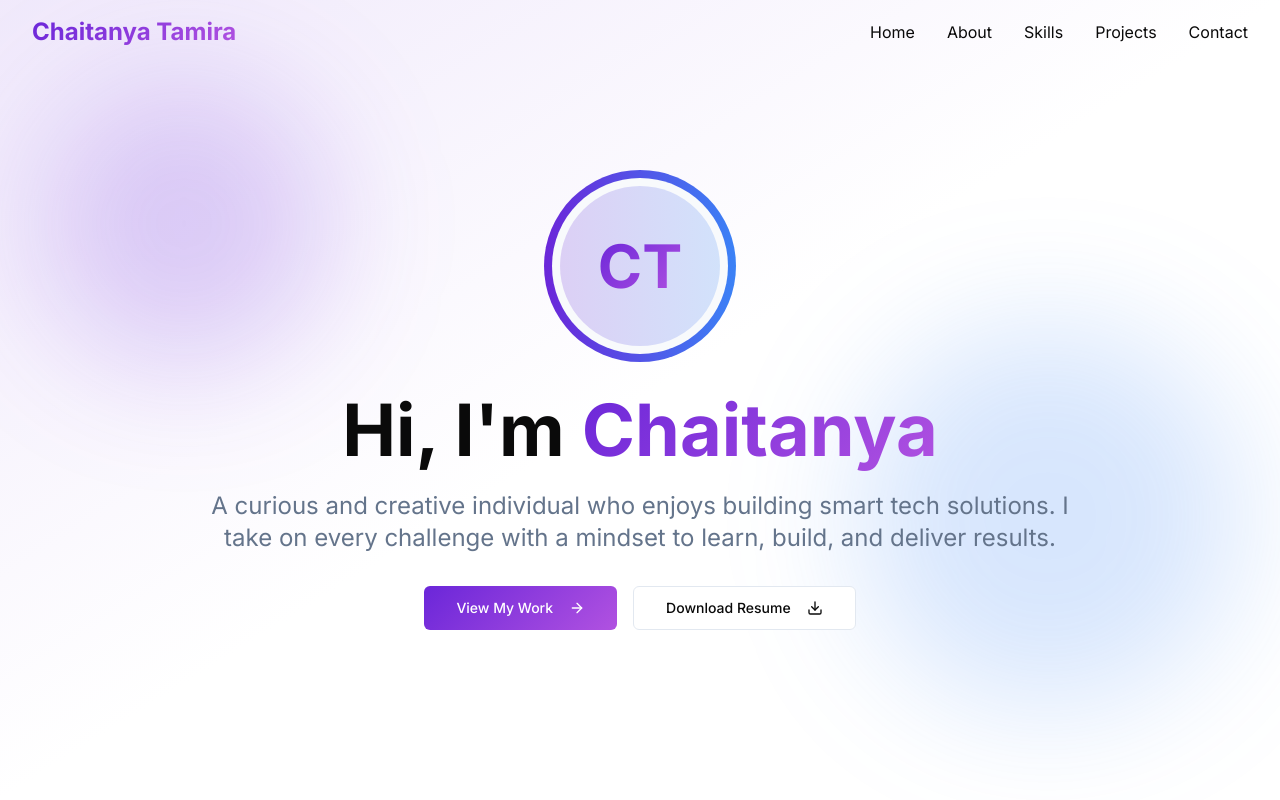
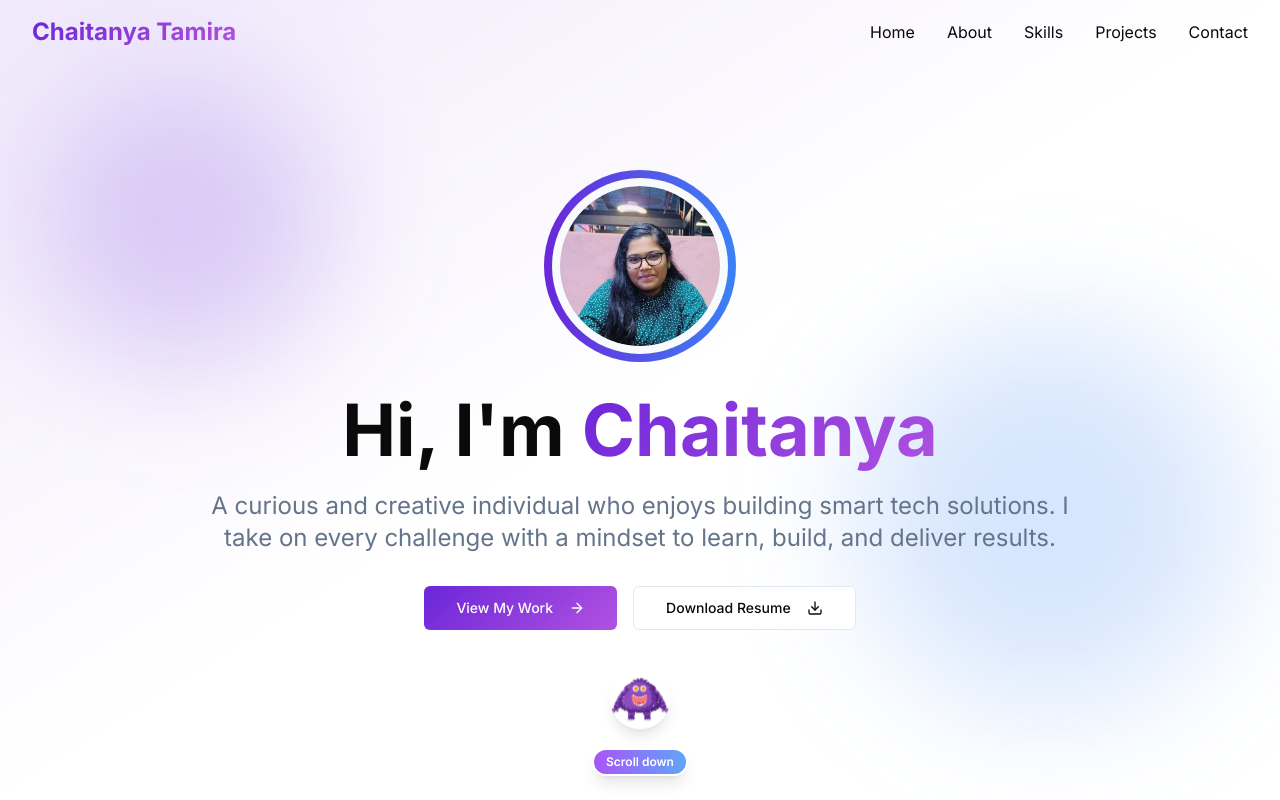
Before and after one commit to chaitanyatamira/chaitanya-tamira-portfolio, a React (Vite) app: page / in a window 1280 px wide. Shown: the top 800 px of the page. Built offline with nearby package versions, Linux system fonts and the light colour scheme.

Commit message:
added animation for scroll down

```diff
--- a/src/components/Hero.tsx
+++ b/src/components/Hero.tsx
@@ -1,4 +1,3 @@
-
 import { Button } from '@/components/ui/button';
 import { ArrowRight, Download } from 'lucide-react';
 
@@ -16,8 +15,12 @@ const Hero = () => {
           <div className="mb-8">
             <div className="w-48 h-48 mx-auto rounded-full bg-gradient-to-r from-primary to-blue-500 p-2">
               <div className="w-full h-full rounded-full bg-muted flex items-center justify-center">
-                <div className="w-40 h-40 rounded-full bg-gradient-to-r from-primary/20 to-blue-500/20 flex items-center justify-center">
-                  <span className="text-6xl font-bold gradient-text">CT</span>
+                <div className="w-40 h-40 rounded-full bg-gradient-to-r from-primary/20 to-blue-500/20 flex items-center justify-center overflow-hidden">
+                  <img
+                    src="/chaitu_pic.jpg"
+                    alt="Chaitanya Tamira"
+                    className="w-full h-full object-cover rounded-full"
+                  />
                 </div>
               </div>
             </div>
@@ -33,15 +36,44 @@ const Hero = () => {
           </p>
 
           <div className="flex flex-col sm:flex-row gap-4 justify-center items-center">
-            <Button size="lg" className="gradient-bg text-white px-8 py-3 hover:scale-105 transition-transform">
+            <Button
+              size="lg"
+              className="gradient-bg text-white px-8 py-3 hover:scale-105 transition-transform"
+              onClick={() => {
+                const section = document.getElementById('portfolio');
+                if (section) {
+                  section.scrollIntoView({ behavior: 'smooth' });
+                }
+              }}
+            >
               View My Work
               <ArrowRight className="ml-2 h-5 w-5" />
             </Button>
-            <Button variant="outline" size="lg" className="px-8 py-3 hover:scale-105 transition-transform">
-              Download Resume
-              <Download className="ml-2 h-5 w-5" />
+            <Button
+              variant="outline"
+              size="lg"
+              className="px-8 py-3 hover:scale-105 transition-transform"
+              asChild
+            >
+              <a href="/resume.pdf" download>
+                Download Resume
+                <Download className="ml-2 h-5 w-5" />
+              </a>
             </Button>
           </div>
+        </div>
+      </div>
+      {/* Animated Character Scroll Down Indicator */}
+      <div className="absolute left-1/2 bottom-6 transform -translate-x-1/2 flex flex-col items-center z-20">
+        <div className="animate-bounce">
+          <img
+            src="/hairy-purple-alien-monster-cartoon-character.png"
+            alt="Scroll Down Character"
+            className="w-[60px] h-[60px] object-contain rounded-full shadow-lg"
+          />
+        </div>
+        <div className="mt-2 px-3 py-1 rounded-full text-xs font-semibold shadow-lg bg-gradient-to-r from-purple-500 to-blue-400 text-white border-2 border-white">
+          Scroll down
         </div>
       </div>
     </section>
```
